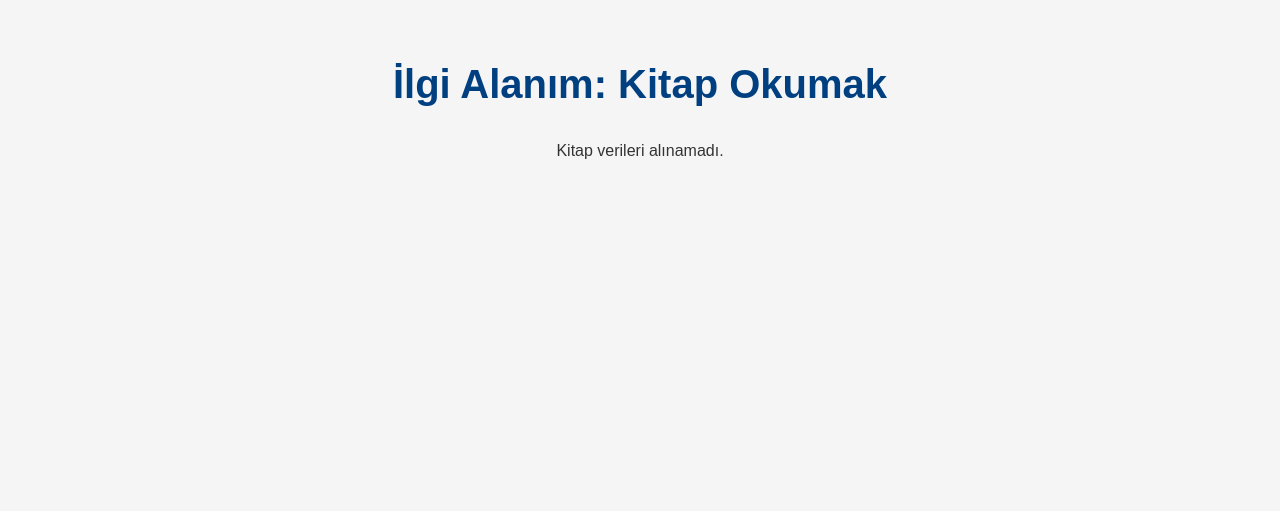
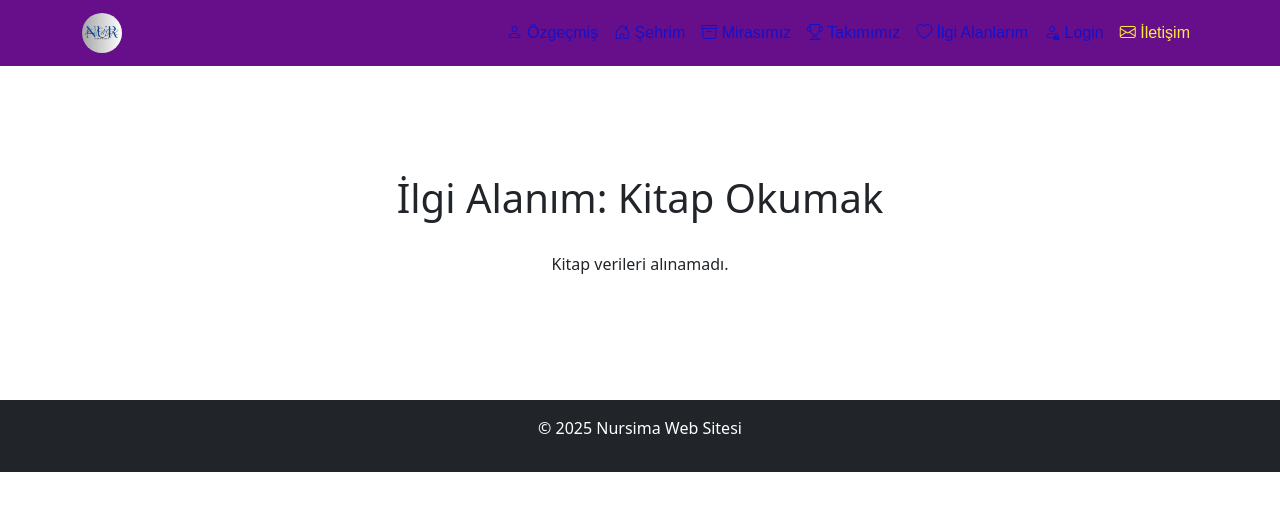
Before and after one commit to NursimaOner/web-projem, a PHP site: page /ilgi-alanim.html in a window 1280 px wide. Shown: the top 511 px of the page. Run offline with PHP 8.4, Linux system fonts and the light colour scheme.

Commit message:
login kısımna anasayfaya dön butonu eklendi düzenlemeler yapıldı

```diff
--- a/css/style.css
+++ b/css/style.css
@@ -1,6 +1,6 @@
 body {
     font-family: 'Roboto', sans-serif;
-    background-color: #A9A9A9;
+    background-color: #e9e7ea;
     padding-top: 60px; /* Navbar yüksekliğini dengele */
 }
 
@@ -57,7 +57,7 @@ footer {
 .navbar-nav .nav-link {
   font-size: 1rem;
   font-family: 'Arial', sans-serif;
-  color: rgb(6, 4, 134); /* Linklerin beyaz olması */
+  color: rgb(20, 17, 205); /* Linklerin lacivert olması */
   transition: color 0.3s ease;
 }
 
@@ -223,3 +223,19 @@ footer {
   font-size: 0.9rem;
   color: #666;
 }
+
+.geri-don-btn {
+  display: inline-block;
+  margin-top: 20px;
+  padding: 10px 20px;
+  background-color: #6a1b9a;
+  color: white;
+  text-decoration: none;
+  border-radius: 5px;
+  font-family: 'Arial', sans-serif;
+  transition: background-color 0.3s ease;
+}
+
+.geri-don-btn:hover {
+  background-color: #8e24aa;
+}
--- a/cv.html
+++ b/cv.html
@@ -5,6 +5,8 @@
   <meta name="viewport" content="width=device-width, initial-scale=1.0"/>
   <title>Özgeçmiş</title>
 
+  <!-- Bootstrap Icons (ikonlar için) -->
+  <link href="https://cdn.jsdelivr.net/npm/bootstrap-icons@1.10.5/font/bootstrap-icons.css" rel="stylesheet">
   <!-- Bootstrap CSS -->
   <link href="https://cdn.jsdelivr.net/npm/bootstrap@5.3.0/dist/css/bootstrap.min.css" rel="stylesheet" />
   <link rel="stylesheet" href="css/style.css" />
--- a/ilgi-alanim.html
+++ b/ilgi-alanim.html
@@ -4,19 +4,64 @@
   <meta charset="UTF-8">
   <meta name="viewport" content="width=device-width, initial-scale=1.0">
 
+     <link rel="stylesheet" href="style.css">
+
    <!-- Bootstrap CSS -->
   <link href="https://cdn.jsdelivr.net/npm/bootstrap@5.3.0/dist/css/bootstrap.min.css" rel="stylesheet">
 
-   <!-- Font Awesome (isteğe bağlı ikonlar için) -->
+  <!-- Bootstrap Icons (ikonlar için) -->
+  <link href="https://cdn.jsdelivr.net/npm/bootstrap-icons@1.10.5/font/bootstrap-icons.css" rel="stylesheet">
+
+  <!-- Font Awesome (herkese açık CDN) -->
   <link rel="stylesheet" href="https://cdnjs.cloudflare.com/ajax/libs/font-awesome/6.5.0/css/all.min.css">
 
+
   <title>İlgi Alanım – Kitaplar</title>
-  <link rel="stylesheet" href="style.css">
-
 
 </head>
 <body>
-  <main class="kitap-container">
+
+        <nav class="navbar navbar-expand-lg navbar-dark" style="background-color: #6a1b9a;">
+  <div class="container">
+    <a class="navbar-brand d-flex align-items-center" href="index.html">
+      <img src="images/nur.jpg" alt="Logo" style="width:40px; height:40px; border-radius:50%; margin-right:10px;">
+
+    </a>
+    <button class="navbar-toggler" type="button" data-bs-toggle="collapse" data-bs-target="#navbarNav"
+      aria-controls="navbarNav" aria-expanded="false" aria-label="Toggle navigation">
+      <span class="navbar-toggler-icon"></span>
+    </button>
+    <div class="collapse navbar-collapse" id="navbarNav">
+      <ul class="navbar-nav ms-auto">
+        <li class="nav-item">
+          <a class="nav-link" href="cv.html"><i class="bi bi-person"></i> Özgeçmiş</a>
+        </li>
+        <li class="nav-item">
+          <a class="nav-link" href="sehrim.html"><i class="bi bi-house-door"></i> Şehrim</a>
+        </li>
+        <li class="nav-item">
+          <a class="nav-link" href="mirasimiz.html"><i class="bi bi-archive"></i> Mirasımız</a>
+        </li>
+        <li class="nav-item">
+          <a class="nav-link" href="takimimiz.html"><i class="bi bi-trophy"></i> Takımımız</a>
+        </li>
+        <li class="nav-item">
+          <a class="nav-link" href="ilgi-alanim.html"><i class="bi bi-heart"></i> İlgi Alanlarım</a>
+        </li>
+        <li class="nav-item">
+          <a class="nav-link" href="login.html"><i class="bi bi-person-lock"></i> Login</a>
+        </li>
+        <li class="nav-item">
+          <a class="nav-link active" href="iletisim.html"><i class="bi bi-envelope"></i> İletişim</a>
+        </li>
+      </ul>
+    </div>
+  </div>
+</nav>
+
+
+
+  <main class="kitap-container my-5">
     <h1>İlgi Alanım: Kitap Okumak</h1>
     <div id="kitaplar" class="kitap-listesi"></div>
   </main>
@@ -54,5 +99,10 @@
   <!-- Bootstrap JS -->
   <script src="https://cdn.jsdelivr.net/npm/bootstrap@5.3.0/dist/js/bootstrap.bundle.min.js"></script>
 
+  <!-- Footer -->
+    <footer class="bg-dark text-white text-center py-3">
+        <p>&copy; 2025 Nursima Web Sitesi</p>
+    </footer>
+
 </body>
 </html>
--- a/sehrim.html
+++ b/sehrim.html
@@ -8,8 +8,9 @@
   <!-- Bootstrap CSS -->
   <link href="https://cdn.jsdelivr.net/npm/bootstrap@5.3.0/dist/css/bootstrap.min.css" rel="stylesheet">
 
-  <!-- Font Awesome (isteğe bağlı ikonlar için) -->
-  <link rel="stylesheet" href="https://cdnjs.cloudflare.com/ajax/libs/font-awesome/6.5.0/css/all.min.css">
+
+  <!-- Bootstrap Icons (ikonlar için) -->
+  <link href="https://cdn.jsdelivr.net/npm/bootstrap-icons@1.10.5/font/bootstrap-icons.css" rel="stylesheet">
 
   <!-- Özel Stil -->
   <link rel="stylesheet" href="css/style.css">
--- a/takimimiz.html
+++ b/takimimiz.html
@@ -3,6 +3,9 @@
 <head>
    <!-- Bootstrap CSS -->
   <link href="https://cdn.jsdelivr.net/npm/bootstrap@5.3.0/dist/css/bootstrap.min.css" rel="stylesheet">
+  <!-- Bootstrap Icons (ikonlar için) -->
+<link href="https://cdn.jsdelivr.net/npm/bootstrap-icons@1.10.5/font/bootstrap-icons.css" rel="stylesheet">
+  <link rel="stylesheet" href="css/style.css" />
 
   <meta charset="UTF-8">
   <meta name="viewport" content="width=device-width, initial-scale=1.0">
```
Also changed, not shown: login.php (+12 -1 lines).
